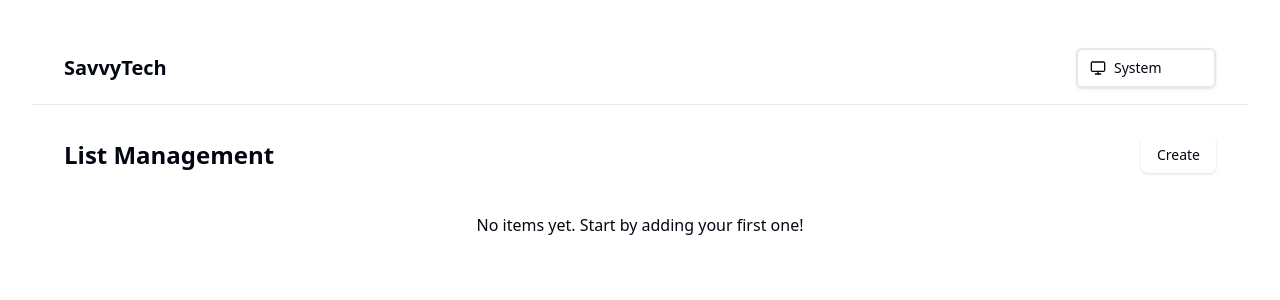
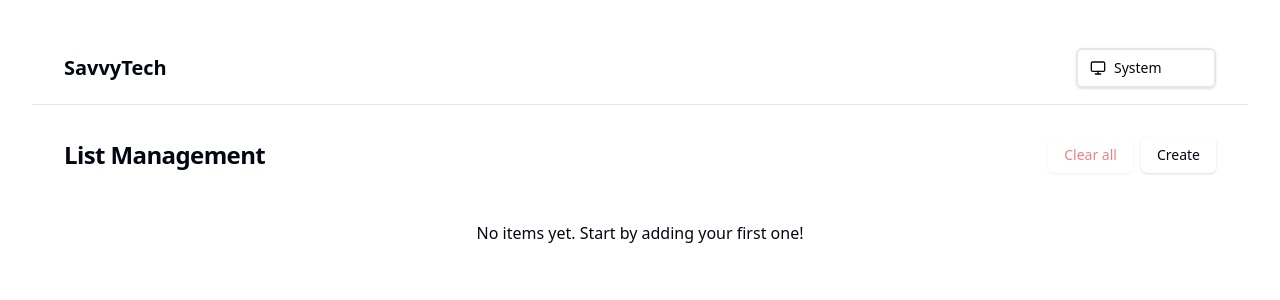
Before and after one commit to Milad-Majidian/savvytech-list-management, a React (Vite) app: page / in a window 1280 px wide. Shown: the top 300 px of the page. Built offline with nearby package versions, Linux system fonts and the light colour scheme.

Commit message:
feat: enhance ListView component; add item creation and clear all functionality, improve item display

```diff
--- a/src/features/List/components/ListView.tsx
+++ b/src/features/List/components/ListView.tsx
@@ -1,18 +1,22 @@
+import { useState } from "react";
 import { Button } from "@/components/elements/Button";
 import { ConfirmModal } from "@/components/elements/ConfirmModal";
 import { useListStore } from "../store/listStore";
 import { ListEmptyState } from "./itemEmptyState";
-import { ListItem } from "./ListItem";
 import { ListModal } from "./listModal";
 import { useListModals } from "../hooks/useListModals";
+import { formatDate, dateFormats } from "@/lib/utils";
+import { AnimatePresence, motion } from "framer-motion";
+import { Edit, Plus, Trash2 } from "lucide-react";
 
 export default function ListView() {
-  const { listItems, deleteItem } = useListStore();
+  const { listItems, deleteItem, clearAll } = useListStore();
   const {
     open, setOpen, editingItem,
     confirmOpen, setConfirmOpen,
     deletingItem, openCreate, openEdit, openDelete, closeConfirm
   } = useListModals();
+  const [confirmClearOpen, setConfirmClearOpen] = useState(false);
 
   const handleConfirmDelete = () => {
     if (deletingItem) {
@@ -23,22 +27,83 @@ export default function ListView() {
 
   return (
     <div className="p-4">
-      <div className="flex justify-between items-center">
-        <h2 className="text-2xl font-semibold">List Management</h2>
-        <Button onClick={openCreate}>Create</Button>
+      {/* Header */}
+      <div className="mb-4 flex flex-col gap-3 sm:flex-row sm:items-center sm:justify-between">
+        <div className="text-left">
+          <h2 className="text-2xl font-semibold tracking-tight">List Management</h2>
+        </div>
+        <div className="flex items-center gap-2">
+          <Button
+            variant="secondary"
+            onClick={() => setConfirmClearOpen(true)}
+            disabled={listItems.length === 0}
+            aria-label="Clear all items"
+            className="cursor-pointer text-red-600 border-red-600 hover:bg-red-600/10 hover:text-red-700"
+          >
+            Clear all
+          </Button>
+          <Button onClick={openCreate} aria-label="Create item"
+          className="hover:bg-blue-50 hover:text-blue-600 cursor-pointer">
+            Create
+          </Button>
+        </div>
       </div>
 
-      <div className="space-y-3 mt-2">
-        {listItems.length ? (
-          listItems.map(item => (
-            <ListItem key={item.id} item={item} onEdit={openEdit} onDelete={openDelete} />
-          ))
-        ) : (
-          <ListEmptyState />
-        )}
-      </div>
+      {/* Table */}
+      {listItems.length > 0 ? (
+        <div className="rounded-xl border bg-card shadow-sm overflow-hidden">
+          <div className="relative">
+            <table className="w-full min-w-[720px] text-sm">
+              <thead className="bg-muted/50">
+                <tr className="text-left text-gray-400 border-b border-gray-200 dark:border-gray-700">
+                  <th className="px-4 py-3 font-medium text-muted-foreground text-left">Title</th>
+                  <th className="px-4 py-3 font-medium text-muted-foreground text-left">Subtitle</th>
+                  <th className="px-4 py-3 font-medium text-muted-foreground text-left">Created</th>
+                  <th className="w-[100px] px-4 py-3 font-medium text-muted-foreground text-center">Actions</th>
+                </tr>
+              </thead>
+              <tbody className="divide-y">
+                <AnimatePresence initial={false}>
+                  {listItems.map((item) => (
+                    <motion.tr
+                      key={item.id}
+                      layout
+                      initial={{ opacity: 0, y: 6 }}
+                      animate={{ opacity: 1, y: 0 }}
+                      exit={{ opacity: 0, y: -6 }}
+                      transition={{ duration: 0.2, ease: [0.2, 0.8, 0.2, 1] }}
+                      className="hover:bg-muted/30"
+                    >
+                      <td className="px-4 py-3 font-medium text-foreground text-left">{item.title}</td>
+                      <td className="px-4 py-3 text-muted-foreground text-left">{item.subtitle || "—"}</td>
+                      <td className="px-4 py-3 text-muted-foreground text-left">
+                        {formatDate(item.createdAt, dateFormats.dateTime)}
+                      </td>
+                      <td className="px-4 py-3">
+                        <div className="flex items-center justify-end gap-2">
+                          <Button size="sm" variant="secondary" aria-label={`Edit ${item.title}`} onClick={() => openEdit(item)} className="hover:bg-zinc-50 cursor-pointer">
+                            <Edit className="w-4 h-4" />
+                          </Button>
+                          <Button size="sm" variant="destructive" aria-label={`Delete ${item.title}`} onClick={() => openDelete(item)} className="hover:bg-red-600/10 hover:text-red-700 cursor-pointer">
+                            <Trash2 className="w-4 h-4 text-red-600" />
+                          </Button>
+                        </div>
+                      </td>
+                    </motion.tr>
+                  ))}
+                </AnimatePresence>
+              </tbody>
+            </table>
+          </div>
+        </div>
+      ) : (
+        <ListEmptyState />
+      )}
 
+      {/* Create/Edit Modal */}
       <ListModal open={open} onOpenChange={setOpen} editingItem={editingItem} />
+
+      {/* Delete Item Confirm */}
       <ConfirmModal
         open={confirmOpen}
         onOpenChange={setConfirmOpen}
@@ -49,6 +114,18 @@ export default function ListView() {
         variant="destructive"
         onConfirm={handleConfirmDelete}
       />
+
+      {/* Clear All Confirm */}
+      <ConfirmModal
+        open={confirmClearOpen}
+        onOpenChange={setConfirmClearOpen}
+        title="Clear all items"
+        description="This will remove all items from your list. This action cannot be undone."
+        confirmText="Clear all"
+        cancelText="Cancel"
+        variant="destructive"
+        onConfirm={() => { clearAll(); setConfirmClearOpen(false); }}
+      />
     </div>
   );
 }
```
